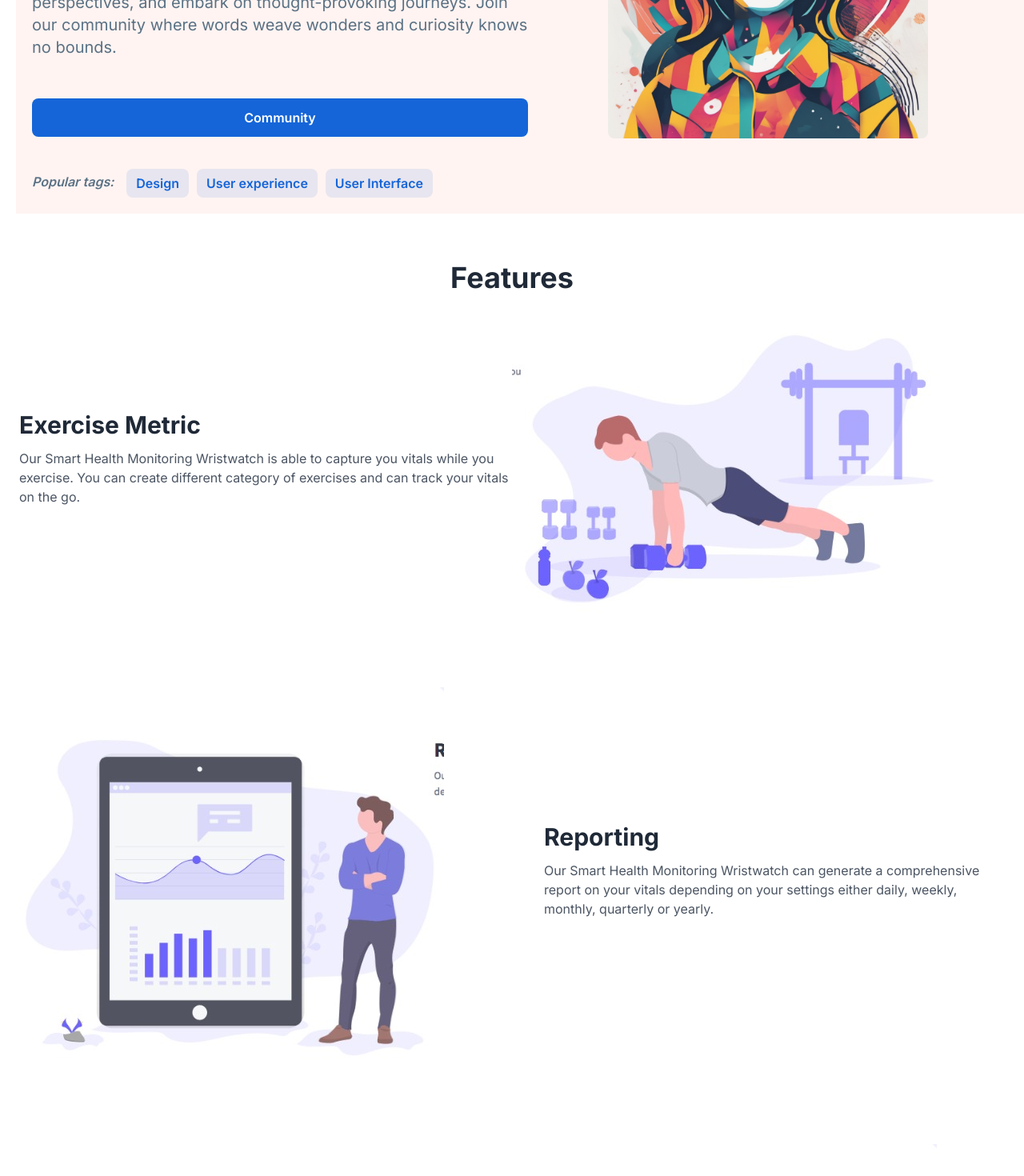
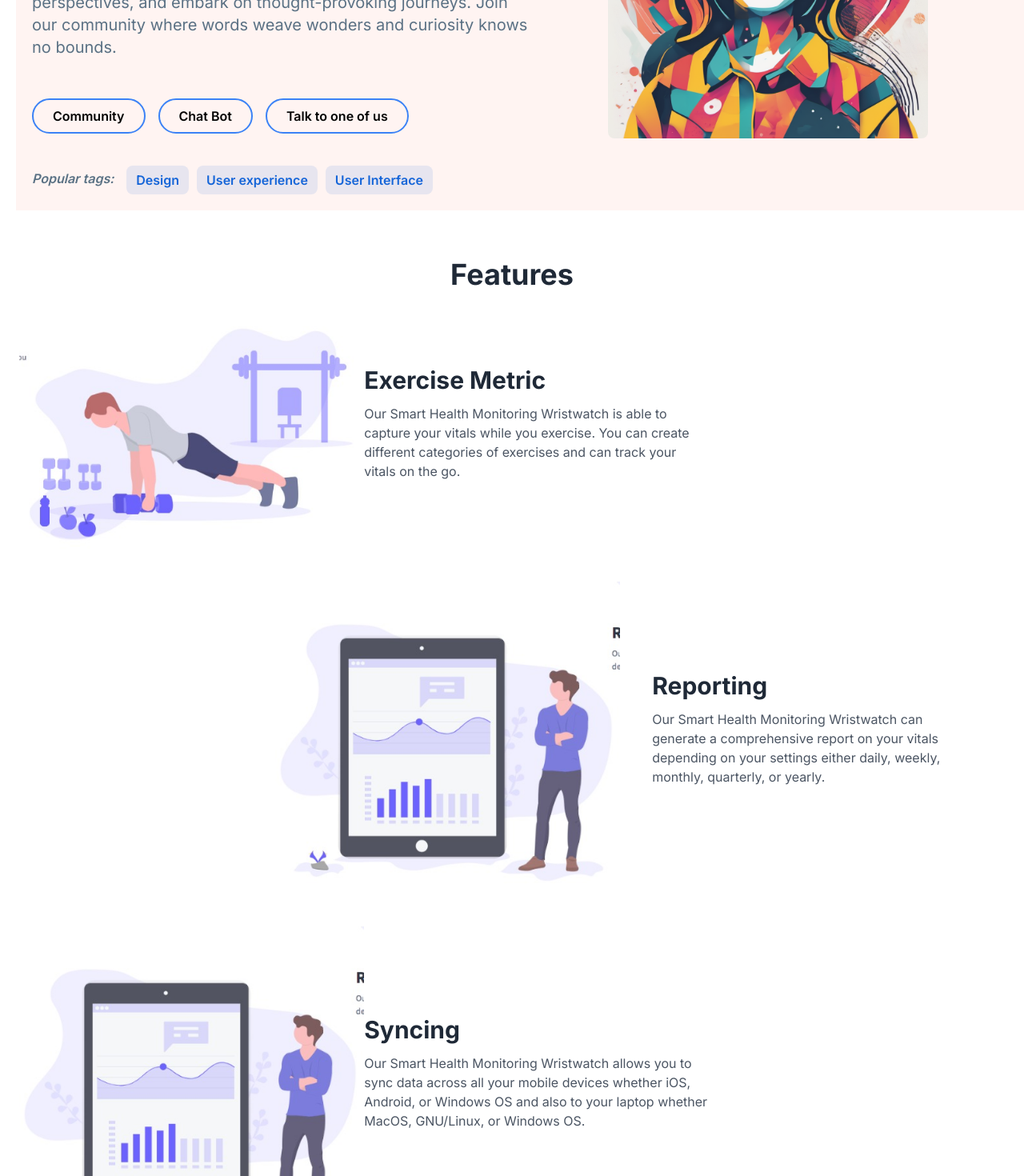
Before and after one commit to Prashant-3103/google_solutions, a Next.js app: page / in a window 1280 px wide. Shown: the part 400-1870 px from the top of the page at 80% size. Built offline with nearby package versions, Linux system fonts and the light colour scheme.

Commit message:
fixed features and landing

```diff
--- a/app/globals.css
+++ b/app/globals.css
@@ -10,4 +10,10 @@
   .active-editor-btn {
       @apply text-slate-800 bg-slate-200
   }
+
 }
+
+.glass-container{
+    background-color: rgba(255, 255, 255, 0.2); /* Adjust the alpha value for transparency */
+   backdrop-filter: blur(10px); /* Adjust the blur value for the desired effect */
+  }
--- a/components/ui/Features.tsx
+++ b/components/ui/Features.tsx
@@ -1,41 +1,49 @@
-import Image from "next/image"
-const Features =()=>{
-return(
-    <section className="container mx-auto px-6 p-10 bg-[]">
+import Image from "next/image";
+
+const Features = () => {
+  return (
+    <section className="container mx-auto px-6 p-10">
       <h2 className="text-4xl font-bold text-center text-gray-800 mb-8">
         Features
       </h2>
-      <div className="flex items-center flex-wrap mb-20">
-        <div className="w-full md:w-1/2">
-          <h4 className="text-3xl text-gray-800 font-bold mb-3">Exercise Metric</h4>
-          <p className="text-gray-600 mb-8">Our Smart Health Monitoring Wristwatch is able to capture you vitals while you exercise. You can create different category of exercises and can track your vitals on the go.</p>
+      <div className="flex items-center flex-wrap mb-8 md:w-[70%] lg:w-[70%]">
+      <div className="w-full md:w-1/2">
+          <img src="./image1.jpeg" alt="Monitoring" />
         </div>
-        <div className="w-full md:w-1/2">
-          <img src="./image1.jpeg" alt="Monitoring" />
+        <div className="w-full md:w-1/2 mb-4 md:mb-0">
+          <h4 className="text-3xl text-gray-800 font-bold mb-3 md:items-center">Exercise Metric</h4>
+          <p className="text-gray-600 mb-8">
+            Our Smart Health Monitoring Wristwatch is able to capture your vitals while you exercise. You can create different categories of exercises and can track your vitals on the go.
+          </p>
         </div>
       </div>
 
-      <div className="flex items-center flex-wrap mb-20">
-        <div className="w-full md:w-1/2">
+      <div className="flex items-center flex-wrap mb-8 md:w-[70%] lg:w-[70%] md:mx-80">
+        <div className="w-full md:w-1/2 mb-4 md:mb-0">
           <img src="./image2.jpeg" alt="Reporting" />
         </div>
-        <div className="w-full md:w-1/2 pl-10">
+        <div className="w-full md:w-1/2 pl-0 md:pl-10">
           <h4 className="text-3xl text-gray-800 font-bold mb-3">Reporting</h4>
-          <p className="text-gray-600 mb-8">Our Smart Health Monitoring Wristwatch can generate a comprehensive report on your vitals depending on your settings either daily, weekly, monthly, quarterly or yearly.</p>
+          <p className="text-gray-600 mb-8">
+            Our Smart Health Monitoring Wristwatch can generate a comprehensive report on your vitals depending on your settings either daily, weekly, monthly, quarterly, or yearly.
+          </p>
         </div>
       </div>
 
-      <div className="flex items-center flex-wrap mb-20">
-        <div className="w-full md:w-1/2">
-          <h4 className="text-3xl text-gray-800 font-bold mb-3">Syncing</h4>
-          <p className="text-gray-600 mb-8">Our Smart Health Monitoring Wristwatch allows you to sync data across all your mobile devices whether iOS, Android or Windows OS and also to your laptop whether MacOS, GNU/Linux or Windows OS.</p>
-        </div>
-        <div className="w-full md:w-1/2">
+      <div className="flex items-center flex-wrap md:w-[70%] lg:w-[70%] ">
+      <div className="w-full md:w-1/2">
           <img src="image2.jpeg" alt="Syncing" />
         </div>
+        <div className="w-full md:w-1/2 mb-4 md:mb-0">
+          <h4 className="text-3xl text-gray-800 font-bold mb-3">Syncing</h4>
+          <p className="text-gray-600 mb-8">
+            Our Smart Health Monitoring Wristwatch allows you to sync data across all your mobile devices whether iOS, Android, or Windows OS and also to your laptop whether MacOS, GNU/Linux, or Windows OS.
+          </p>
+        </div>
+
       </div>
     </section>
-)
-}
+  );
+};
 
-export default Features
+export default Features;
--- a/components/ui/Hero.tsx
+++ b/components/ui/Hero.tsx
@@ -17,7 +17,12 @@ const Hero = () => {
             <div className='relative'>
 
             </div>
-            <button className='w-full bg-primary text-white font-semibold rounded-lg px-5 py-3 '>Community</button>
+           <div className=" flex flex-wrap gap-x-4 gap-y-2.5 lg:text-sm xl:text-base ">
+           <button className='border-2 mt-5 lg:mt-0 border-blue-500 px-6 py-2 rounded-full text-full-500 font-semibold hover:bg-dark-spansoft hover:text-white transition-all duration-300 '>Community</button>
+            <button className='border-2 mt-5 lg:mt-0 border-blue-500 px-6 py-2 rounded-full text-full-500 font-semibold hover:bg-dark-spansoft hover:text-white transition-all duration-300 '>Chat Bot</button>
+            <button className='border-2 mt-5 lg:mt-0 border-blue-500 px-6 py-2 rounded-full text-full-500 font-semibold hover:bg-dark-spansoft hover:text-white transition-all duration-300 '>Talk to one of us</button>
+           </div>
+
           </div>
 
 
```
